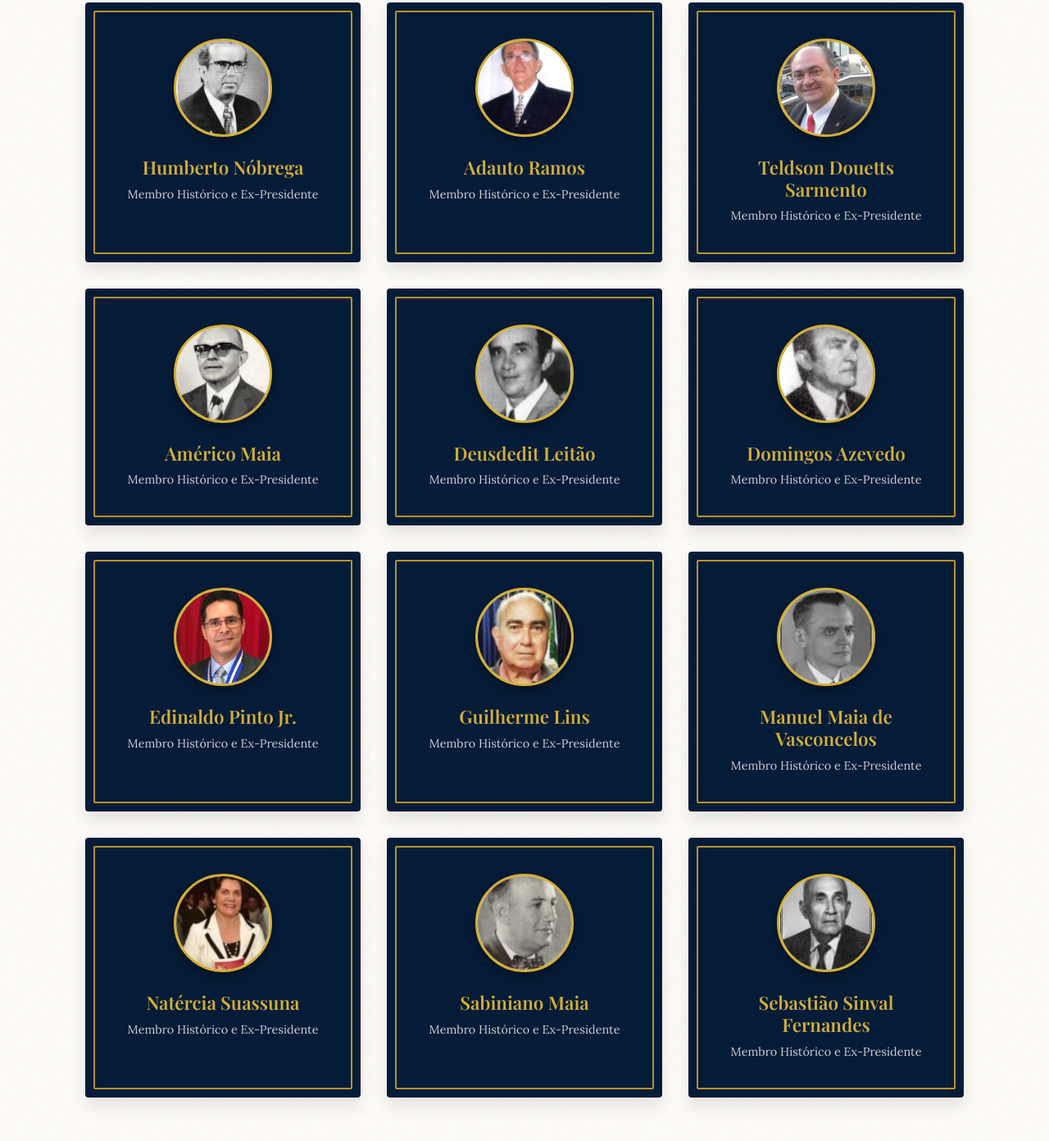
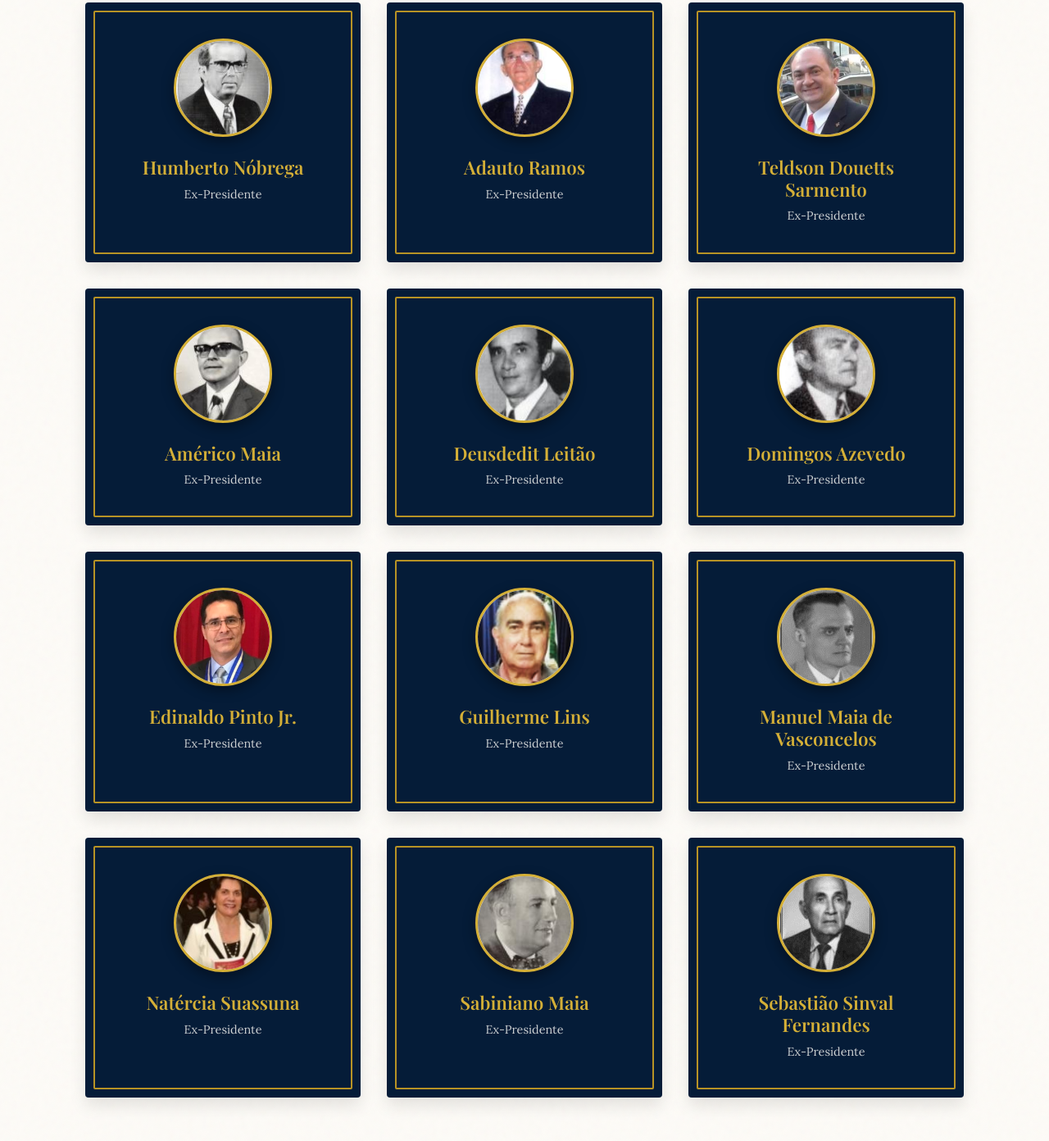
Before and after one commit to rafaelhugov/projeto-ipgh, a plain HTML site: page index.html in a window 1280 px wide. Shown: the part 8548-9940 px from the top of the page at 82% size. Drawn offline with nearby package versions, Linux system fonts and the light colour scheme; a web font is replaced by a local one.

Commit message:
Remove link da Wikipedia e atualiza títulos de Ex-Presidentes

```diff
--- a/index.html
+++ b/index.html
@@ -546,49 +546,49 @@
                     <div class="plaque-inner">
                         <img src="imagens/Humberto Nóbrega.jpg" alt="Humberto Nóbrega" class="president-img">
                         <h3 class="plaque-name">Humberto Nóbrega</h3>
-                        <p class="plaque-honor">Membro Histórico e Ex-Presidente</p>
+                        <p class="plaque-honor">Ex-Presidente</p>
                     </div>
                 </div>
                 <div class="president-plaque">
                     <div class="plaque-inner">
                         <img src="imagens/Adauto Ramos.jpg" alt="Adauto Ramos" class="president-img">
                         <h3 class="plaque-name">Adauto Ramos</h3>
-                        <p class="plaque-honor">Membro Histórico e Ex-Presidente</p>
+                        <p class="plaque-honor">Ex-Presidente</p>
                     </div>
                 </div>
                 <div class="president-plaque">
                     <div class="plaque-inner">
                         <img src="imagens/Teldson Sarmento.jpg" alt="Teldson Douetts Sarmento" class="president-img">
                         <h3 class="plaque-name">Teldson Douetts Sarmento</h3>
-                        <p class="plaque-honor">Membro Histórico e Ex-Presidente</p>
+                        <p class="plaque-honor">Ex-Presidente</p>
                     </div>
                 </div>
                 <div class="president-plaque">
                     <div class="plaque-inner">
                         <img src="imagens/Américo Maia.jpg" alt="Américo Maia" class="president-img">
                         <h3 class="plaque-name">Américo Maia</h3>
-                        <p class="plaque-honor">Membro Histórico e Ex-Presidente</p>
+                        <p class="plaque-honor">Ex-Presidente</p>
                     </div>
                 </div>
                 <div class="president-plaque">
                     <div class="plaque-inner">
                         <img src="imagens/Deusdedit Leitão.jpg" alt="Deusdedit Leitão" class="president-img">
                         <h3 class="plaque-name">Deusdedit Leitão</h3>
-                        <p class="plaque-honor">Membro Histórico e Ex-Presidente</p>
+                        <p class="plaque-honor">Ex-Presidente</p>
                     </div>
                 </div>
                 <div class="president-plaque">
                     <div class="plaque-inner">
                         <img src="imagens/Domingos Azevedo.jpg" alt="Domingos Azevedo" class="president-img">
                         <h3 class="plaque-name">Domingos Azevedo</h3>
-                        <p class="plaque-honor">Membro Histórico e Ex-Presidente</p>
+                        <p class="plaque-honor">Ex-Presidente</p>
                     </div>
                 </div>
                 <div class="president-plaque">
                     <div class="plaque-inner">
                         <img src="imagens/Edinaldo Pinto Jr.png" alt="Edinaldo Pinto Jr." class="president-img">
                         <h3 class="plaque-name">Edinaldo Pinto Jr.</h3>
-                        <p class="plaque-honor">Membro Histórico e Ex-Presidente</p>
+                        <p class="plaque-honor">Ex-Presidente</p>
                     </div>
                 </div>
                 <div class="president-plaque">
@@ -596,7 +596,7 @@
                         <img src="imagens/Guilherme Lins.png" alt="Guilherme Lins" class="president-img"
                             style="object-position: top;">
                         <h3 class="plaque-name">Guilherme Lins</h3>
-                        <p class="plaque-honor">Membro Histórico e Ex-Presidente</p>
+                        <p class="plaque-honor">Ex-Presidente</p>
                     </div>
                 </div>
                 <div class="president-plaque">
@@ -604,21 +604,21 @@
                         <img src="imagens/Manuel Maia de Vasconcelos.png" alt="Manuel Maia de Vasconcelos"
                             class="president-img">
                         <h3 class="plaque-name">Manuel Maia de Vasconcelos</h3>
-                        <p class="plaque-honor">Membro Histórico e Ex-Presidente</p>
+                        <p class="plaque-honor">Ex-Presidente</p>
                     </div>
                 </div>
                 <div class="president-plaque">
                     <div class="plaque-inner">
                         <img src="imagens/Natércia Suassuna.jpg" alt="Natércia Suassuna" class="president-img">
                         <h3 class="plaque-name">Natércia Suassuna</h3>
-                        <p class="plaque-honor">Membro Histórico e Ex-Presidente</p>
+                        <p class="plaque-honor">Ex-Presidente</p>
                     </div>
                 </div>
                 <div class="president-plaque">
                     <div class="plaque-inner">
                         <img src="imagens/Sabiniano Maia.jpg" alt="Sabiniano Maia" class="president-img">
                         <h3 class="plaque-name">Sabiniano Maia</h3>
-                        <p class="plaque-honor">Membro Histórico e Ex-Presidente</p>
+                        <p class="plaque-honor">Ex-Presidente</p>
                     </div>
                 </div>
                 <div class="president-plaque">
@@ -626,7 +626,7 @@
                         <img src="imagens/Sebastião Sinval Fernandes.png" alt="Sebastião Sinval Fernandes"
                             class="president-img">
                         <h3 class="plaque-name">Sebastião Sinval Fernandes</h3>
-                        <p class="plaque-honor">Membro Histórico e Ex-Presidente</p>
+                        <p class="plaque-honor">Ex-Presidente</p>
                     </div>
                 </div>
             </div>
@@ -666,8 +666,6 @@
                             target="_blank">50 Anos (ALPB)</a></li>
                     <li><a href="https://giovannimeirelles.com.br/2025/08/31/ipgh-recebe-mais-dois-novos-associados-no-encontro-mensal-de-agosto/"
                             target="_blank">Novos Associados</a></li>
-                    <li><a href="https://pt.wikipedia.org/wiki/Instituto_Hist%C3%B3rico_e_Geogr%C3%A1fico_Paraibano"
-                            target="_blank">Página na Wikipedia</a></li>
                     <li><a href="https://www.facebook.com/groups/1725381841026578?locale=pt_BR" target="_blank"><i
                                 class="ph ph-facebook-logo"></i> Grupo no Facebook</a></li>
                     <li><a href="https://instagram.com/ihgparaibano05" target="_blank"><i
```
